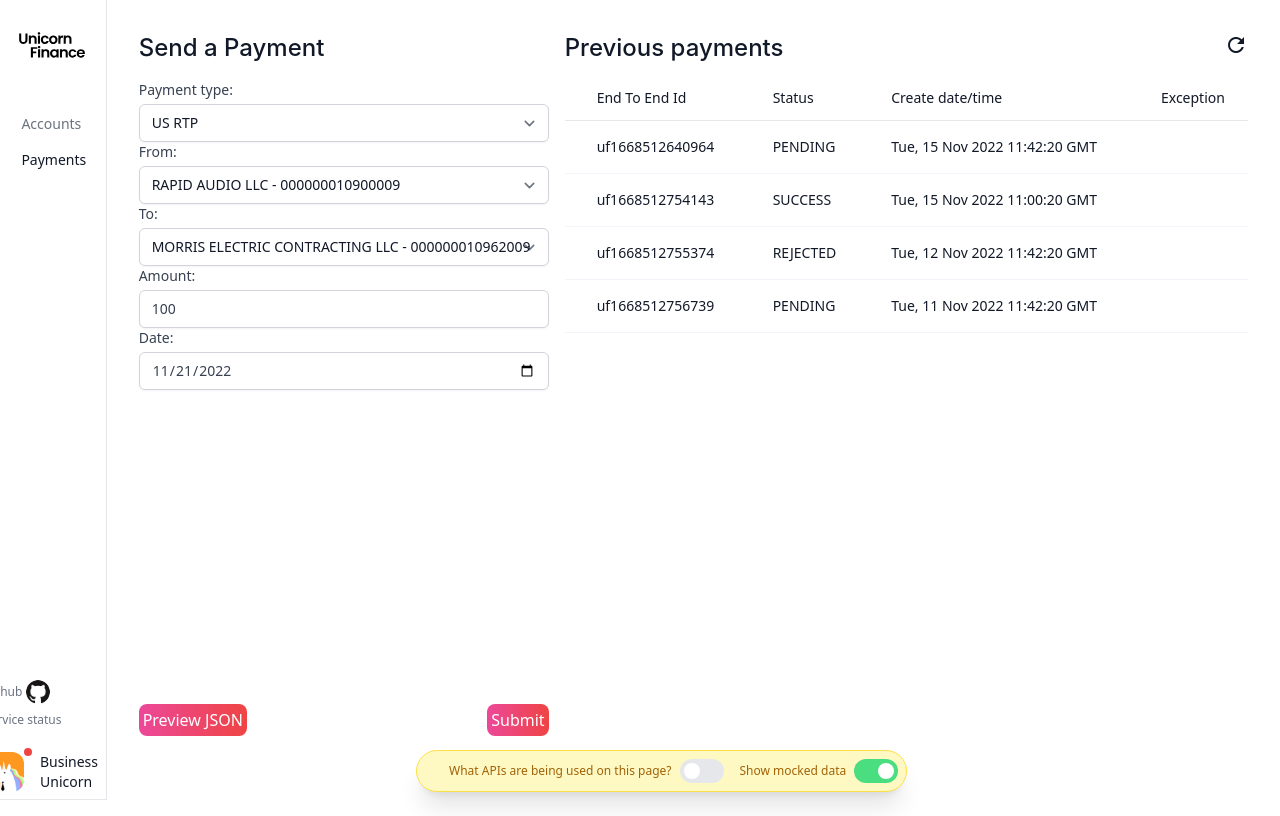
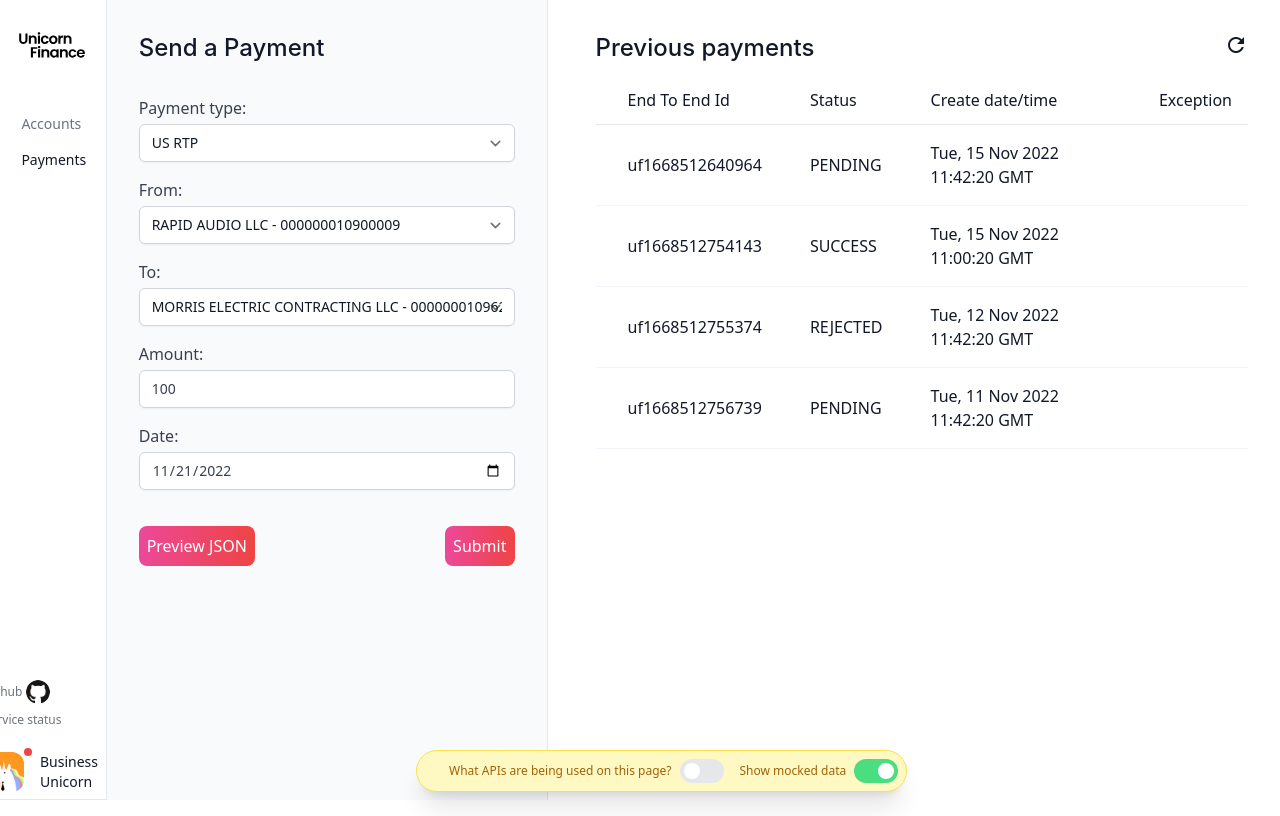
Before and after one commit to jpmorganchase/payments, a React (Create React App) app in the folder app/client/: page /payments in a window 1280 px wide. Built offline with nearby package versions, Linux system fonts and the light colour scheme.

Commit message:
Some css styling updates

```diff
--- a/app/client/src/components/sendPayments/FormButton.tsx
+++ b/app/client/src/components/sendPayments/FormButton.tsx
@@ -17,7 +17,7 @@ export default function FormButton({
       type={buttonType}
       form={form}
       onClick={onClickFunction}
-      className="p-1 bg-gradient-to-r from-pink-500 to-red-500  font-medium rounded-lg text-white text-center flex items-center justify-center"
+      className="p-2 bg-gradient-to-r from-pink-500 to-red-500  font-medium rounded-lg text-white text-center flex items-center justify-center"
     >
       {buttonText}
     </button>
--- a/app/client/src/components/sendPayments/FormFields/InputField.tsx
+++ b/app/client/src/components/sendPayments/FormFields/InputField.tsx
@@ -19,7 +19,7 @@ export default function InputField({
 
     <label
       htmlFor={label}
-      className="block text-sm font-medium text-gray-700"
+      className="block text-md font-medium text-gray-700 my-4"
     >
       {capitalize(label)}
       :
--- a/app/client/src/components/sendPayments/FormFields/SelectField.tsx
+++ b/app/client/src/components/sendPayments/FormFields/SelectField.tsx
@@ -41,8 +41,8 @@ export default function SelectField({
     );
   };
   return (
-    <div className="col-span-6 sm:col-span-3">
-      <label htmlFor={label} className="block text-sm font-medium text-gray-700">
+    <div className="col-span-6 sm:col-span-3 my-4">
+      <label htmlFor={label} className="block text-md font-medium text-gray-700 ">
         {capitalize(label)}
         :
       </label>
--- a/app/client/src/components/sendPayments/PreviousPaymentsGrid.tsx
+++ b/app/client/src/components/sendPayments/PreviousPaymentsGrid.tsx
@@ -77,7 +77,7 @@ function PreviousPaymentsGrid() {
   });
 
   const renderTable = () => (
-    <table className="border-collapse table-layout text-sm overflow-scroll w-full block lg:table" data-cy="previousPaymentsGrid">
+    <table className="border-collapse table-layout text-md overflow-scroll w-full block lg:table" data-cy="previousPaymentsGrid">
       <thead>
         <tr>{headers.map((header) => <th className="border-b font-medium p-4 pl-8 pt-0 pb-3  text-left" key={header}>{header}</th>)}</tr>
       </thead>
--- a/app/client/src/components/sendPayments/SendPaymentForm.tsx
+++ b/app/client/src/components/sendPayments/SendPaymentForm.tsx
@@ -106,7 +106,7 @@ function SendPaymentForm({ setApiResponse, setApiError, createPaymentMutation }:
         <InputField label="date" type="date" register={register} required defaultValue={today.toISOString().split('T')[0]} />
 
       </form>
-      <span className="flex flex-row justify-between">
+      <span className="flex flex-row justify-between mt-5">
         <FormButton
           buttonText="Preview JSON"
           buttonType="button"
--- a/app/client/src/components/sendPayments/SendPaymentPanel.tsx
+++ b/app/client/src/components/sendPayments/SendPaymentPanel.tsx
@@ -30,7 +30,7 @@ function MakePaymentForm() {
   };
 
   return (
-    <div className=" w-full flex flex-col justify-between h-full pb-20">
+    <div className=" w-full flex flex-col h-full pb-20">
       {displayingApiData && (
       <APIDetails details={paymentConfig.apiDetails[0]} absolute={false} />
       )}
--- a/app/client/src/pages/PaymentsPage.tsx
+++ b/app/client/src/pages/PaymentsPage.tsx
@@ -4,12 +4,12 @@ import PreviousPaymentsGrid from '../components/sendPayments/PreviousPaymentsGri
 
 function PaymentsPage() {
   return (
-    <div className="lg:min-h-screen flex p-8 gap-4 w-full flex-row flex-wrap lg:flex-nowrap">
-      <div className="lg:w-3/5 w-full">
-        <h2 className="text-2xl font-medium mb-4">Send a Payment</h2>
+    <div className="lg:min-h-screen flex gap-4 w-full flex-row flex-wrap lg:flex-nowrap">
+      <div className="lg:w-3/5 w-full bg-gray-50 p-8 border-r border-gray-200">
+        <h2 className="text-2xl font-medium mb-4 ">Send a Payment</h2>
         <SendPaymentForm />
       </div>
-      <div className="flex-grow gap-4 w-full">
+      <div className="flex-grow gap-4 w-full p-8">
         <PreviousPaymentsGrid />
       </div>
     </div>
```
